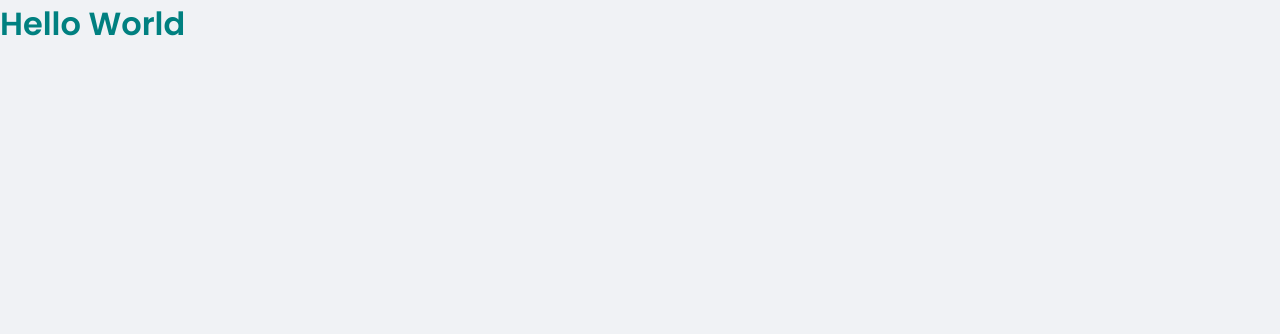
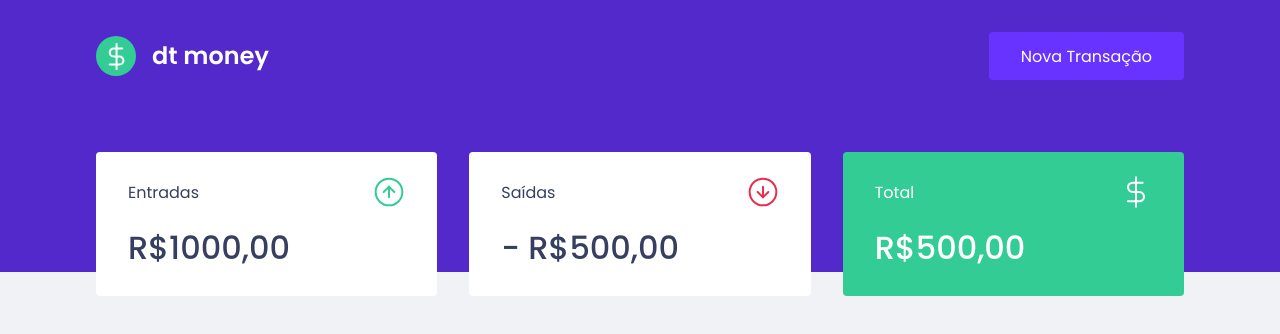
Before and after one commit to ygordimas/rocketseat, a React (Create React App) app: page / in a window 1280 px wide. Shown: the top 334 px of the page. Built offline with nearby package versions, Linux system fonts and the light colour scheme.

Commit message:
Initial structuring and styling

```diff
--- a/public/index.html
+++ b/public/index.html
@@ -8,7 +8,7 @@
 
     <link rel="preconnect" href="https://fonts.gstatic.com" crossorigin />
     <link
-      href="https://fonts.googleapis.com/css2?family=Poppins:wght@400;600&display=swap"
+      href="https://fonts.googleapis.com/css2?family=Poppins:wght@400;500;600&display=swap"
       rel="stylesheet"
     />
 
--- a/src/App.tsx
+++ b/src/App.tsx
@@ -1,14 +1,17 @@
 import styled from "styled-components";
 import { GlobalStyle } from "./styles/global";
+import { Header } from "./components/Header";
+import { Dashboard } from "./components/Dashboard";
 
 const Title = styled.h1`
   color: teal;
 `;
 export function App() {
   return (
-    <div className="App">
+    <>
       <GlobalStyle />
-      <Title>Hello World</Title>
-    </div>
+      <Header />
+      <Dashboard />
+    </>
   );
 }
--- /dev/null
+++ b/src/components/Dashboard/index.tsx
@@ -0,0 +1,12 @@
+import { Summary } from "../Summary";
+import { Container } from "./styles";
+
+export function Dashboard() {
+  return (
+    <>
+      <Container>
+        <Summary />
+      </Container>
+    </>
+  );
+}
--- /dev/null
+++ b/src/components/Dashboard/styles.ts
@@ -0,0 +1,7 @@
+import styled from "styled-components";
+
+export const Container = styled.div`
+  max-width: 1120px;
+  margin: 0 auto;
+  padding: 2.5rem 1rem;
+`;
--- /dev/null
+++ b/src/components/Header/index.tsx
@@ -0,0 +1,13 @@
+import logoImg from "../../assets/logo.svg";
+import { Container, Content } from "./styles";
+
+export function Header() {
+  return (
+    <Container>
+      <Content>
+        <img src={logoImg} alt="dt money" />
+        <button type="button">Nova Transação</button>
+      </Content>
+    </Container>
+  );
+}
--- /dev/null
+++ b/src/components/Header/styles.ts
@@ -0,0 +1,31 @@
+import styled from "styled-components";
+
+export const Container = styled.header`
+  background: var(--blue);
+`;
+
+export const Content = styled.div`
+  max-width: 1120px;
+  margin: 0 auto;
+
+  padding: 2rem 1rem 12rem;
+  display: flex;
+  justify-content: space-between;
+  align-items: center;
+
+  button {
+    font-size: 1rem;
+    color: #fff;
+    background: var(--blue-light);
+    border: 0;
+    padding: 0 2rem;
+    border-radius: 0.25rem;
+    height: 3rem;
+
+    transition: filter 0.2s;
+
+    &:hover {
+      filter: brightness(0.9);
+    }
+  }
+`;
--- /dev/null
+++ b/src/components/Summary/index.tsx
@@ -0,0 +1,33 @@
+import incomeImg from "../../assets/income.svg";
+import outcomeImg from "../../assets/outcome.svg";
+import totalImg from "../../assets/total.svg";
+
+import { Container } from "./styles";
+
+export function Summary() {
+  return (
+    <Container>
+      <div>
+        <header>
+          <p>Entradas</p>
+          <img src={incomeImg} alt="Entradas" />
+        </header>
+        <strong>R$1000,00</strong>
+      </div>
+      <div>
+        <header>
+          <p>Saídas</p>
+          <img src={outcomeImg} alt="Saídas" />
+        </header>
+        <strong>- R$500,00</strong>
+      </div>
+      <div className="highlight-background">
+        <header>
+          <p>Total</p>
+          <img src={totalImg} alt="Total" />
+        </header>
+        <strong>R$500,00</strong>
+      </div>
+    </Container>
+  );
+}
--- /dev/null
+++ b/src/components/Summary/styles.ts
@@ -0,0 +1,34 @@
+import styled from "styled-components";
+
+export const Container = styled.div`
+  display: grid;
+  grid-template-columns: repeat(3, 1fr);
+  gap: 2rem;
+  margin-top: -10rem;
+
+  div {
+    background: var(--shape);
+    padding: 1.5rem 2rem;
+    border-radius: 0.25rem;
+    color: var(--text-title);
+
+    header {
+      display: flex;
+      align-items: center;
+      justify-content: space-between;
+    }
+
+    strong {
+      display: block;
+      margin-top: 1rem;
+      font-size: 2rem;
+      font-weight: 500;
+      line-height: 3rem;
+    }
+
+    &.highlight-background {
+      color: #fff;
+      background: var(--green);
+    }
+  }
+`;
--- a/src/styles/global.ts
+++ b/src/styles/global.ts
@@ -6,6 +6,7 @@
 --red: #E52E4D;
 --blue: #5429CC;
 --blue-light: #6933FF;
+--green: #33cc95;
 
 --text-title: #363F5F;
 --text-body: #969CB3;
```
